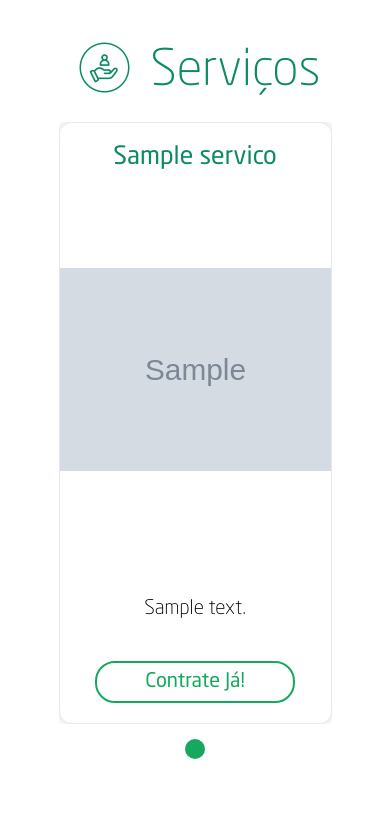
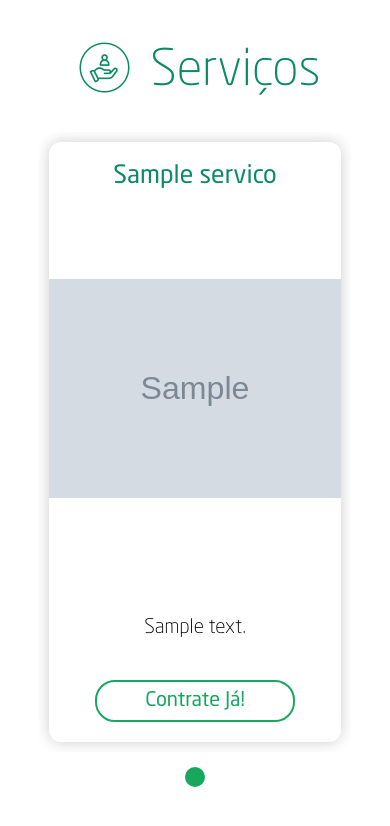
Before and after one commit to citi-onboarding/Engaj, a Django app: page / in a window 390 px wide. Shown: the top 826 px of the page. Run offline with Django 3.2, Linux system fonts and the light colour scheme; tables that the repository leaves empty hold one stand-in row (values such as "Sample post"); grey boxes marked "Sample" are stand-in pictures; some libraries are stand-ins or nearby versions.

Commit message:
Ajustes finos no slick

```diff
--- a/core/templates/includes/servicos.html
+++ b/core/templates/includes/servicos.html
@@ -14,14 +14,20 @@
                 <div class = "servico-titulo">
                     <h1> {{servico.nome}} </h1>
                 </div>
+
+                <!--Corta o tamanho da imagem-->
                 <div class="vp">
                     <img src="{{ servico.imagem.url }}" alt="{{servico.alt}}">
                 </div>
+
                 <!--Descrição e CTA-->
                 <div class = "servico-descricao">
+                    <!--Descrição do serviço-->
                     <div>
                         <p>{{servico.descricao}}</p>
                     </div>
+
+                    <!--Call to Action-->
                     <div>
                         <button class="botao" href="#"> <span> Contrate Já!</span></button>
                     </div>
--- a/static/css/servicos.css
+++ b/static/css/servicos.css
@@ -16,7 +16,7 @@
     margin-bottom: 1rem;
 }
 
-.servico-titulo{
+.servico-titulo {
     display: flex;
     flex-wrap: wrap;
     justify-content: center;
@@ -25,7 +25,7 @@
     width: 100%;
 }
 
-.servico-descricao{
+.servico-descricao {
     width: 100%;
     display: flex;
     flex-direction: row;
@@ -34,7 +34,7 @@
     justify-content: center;
 }
 
-.servico-foto{
+.servico-foto {
     max-height: 270px;
     width: 460px;
 }
@@ -45,6 +45,7 @@
     justify-content: center;
     align-items: center;
 }
+
 #slick-servicos {
     width: 80%;
 }
@@ -59,7 +60,7 @@
     margin-left: 2rem;
     margin-right: 2rem;
     border-radius: 1.2rem;
-    box-shadow: 0 0 10px 0 rgba(0, 0, 0, 0.2);
+    box-shadow: 0 0 15px rgba(0, 0, 0, 0.2);
 }
 
 #slick-servicos .card h1 {
@@ -90,6 +91,7 @@
     width: 200px;
     height: 4.2rem;
 }
+
 .card .vp {
     overflow: hidden;
 }
@@ -150,17 +152,15 @@
         display: none;
     }
 
-    #slick-servicos {
-        width: 70%;
+    .slick-slider{
+        margin: 1rem;
     }
 
-    #slick-servicos .card{
-      margin: 1rem;
+}
+
+@media screen and (max-width: 425px) {
+
+    #slick-servicos .card {
+        margin: 1rem;
     }
 }
-
-@media screen and (max-width: 425px){
-  #slick-servicos .card{
-    margin: 0.1rem;
-  }
-}
--- a/static/js/slick-servicos.js
+++ b/static/js/slick-servicos.js
@@ -13,7 +13,8 @@ $("#slick-servicos").slick({
         slidesToScroll: 1,
         infinite: true,
         dots: true,
-        arrows: false
+        arrows: false,
+        centerMode: false,
       }
     }
   ]
```
